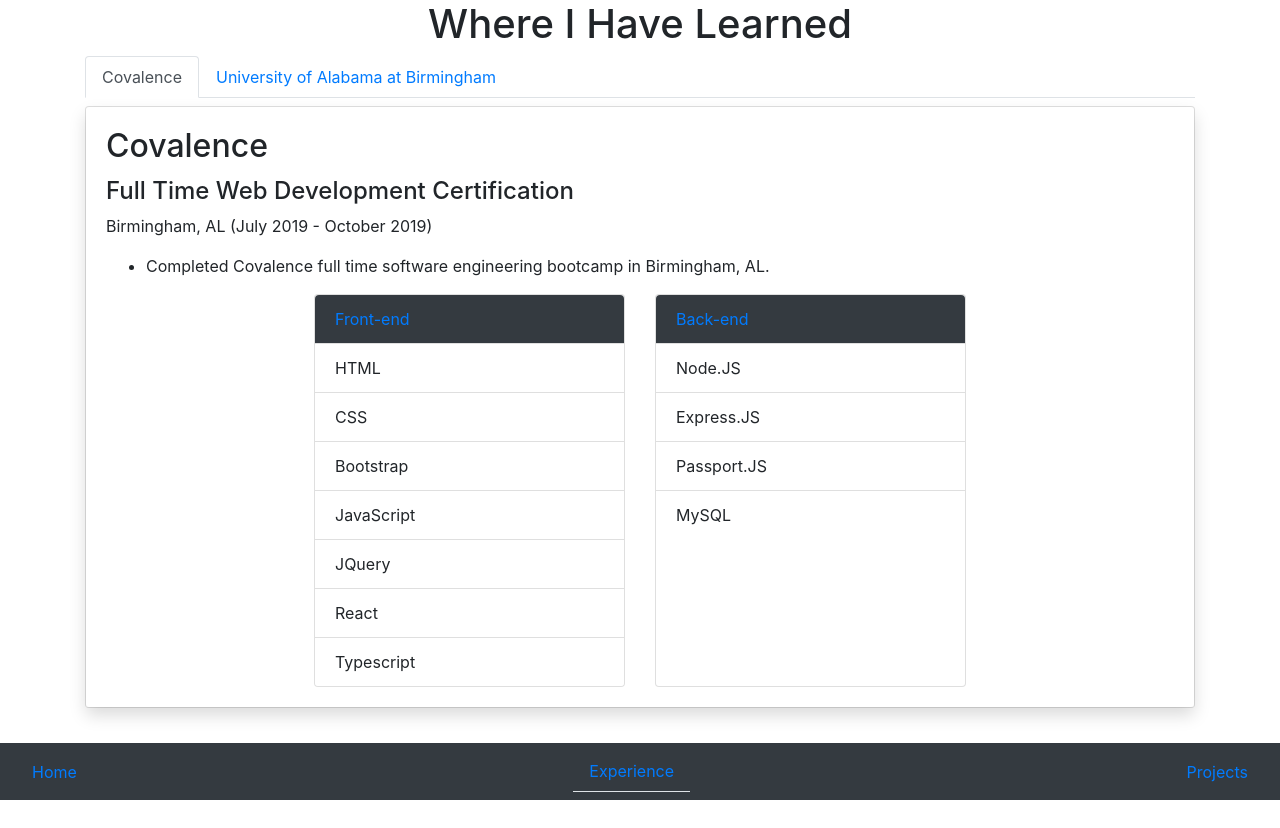
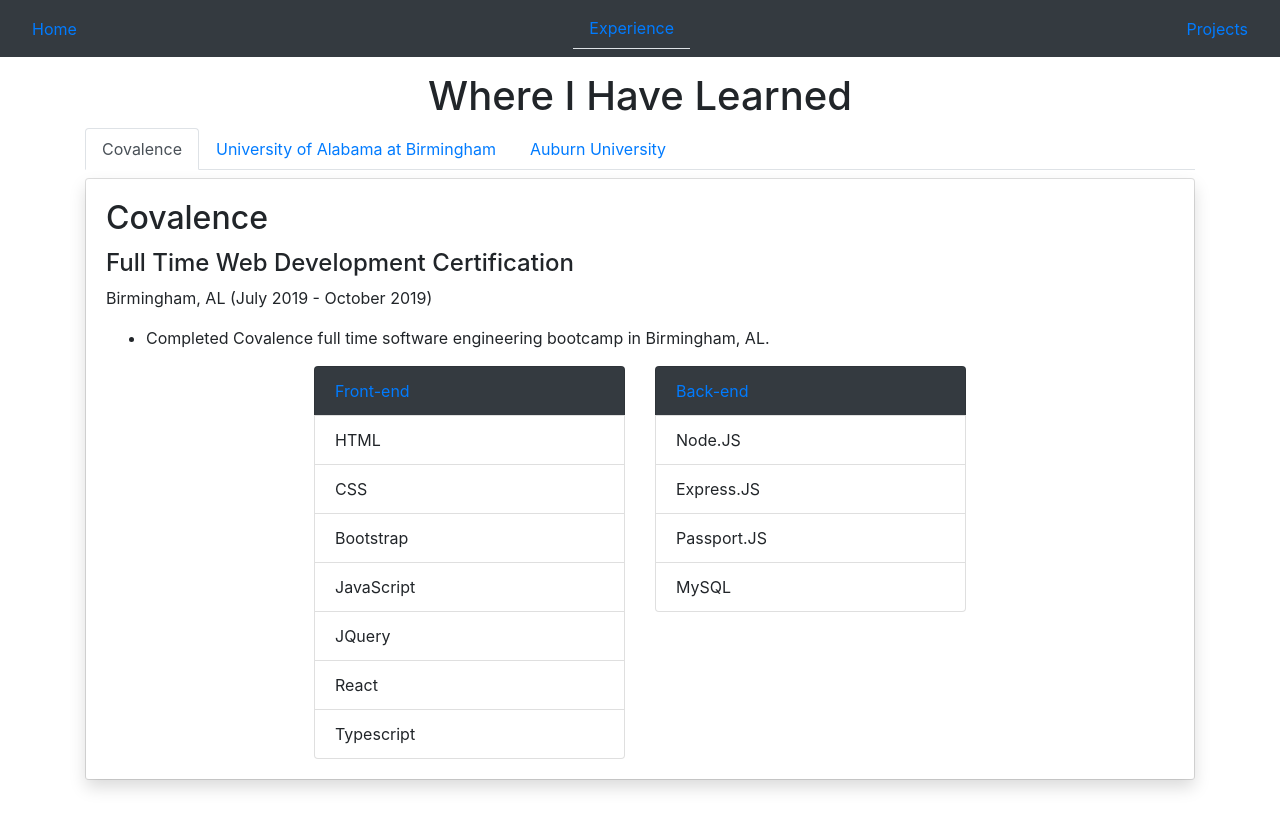
Before and after one commit to kvn35124/KAuer-portfolio, a React app: page /experience in a window 1280 px wide. Before the commit the page ends 800 px from the top, so only its background shows below. Built offline with nearby package versions, Linux system fonts and the light colour scheme.

Commit message:
updated Experience

```diff
--- a/src/client/Component/Navbar.tsx
+++ b/src/client/Component/Navbar.tsx
@@ -11,7 +11,7 @@
     }
 
     return (
-        <nav className="navbar fixed-bottom bg-dark">
+        <nav className="navbar fixed-top bg-dark mb-5">
             <NavLink exact to="/" className="nav-item nav-link" activeClassName="nav-item nav-link active font-bold border-bottom">Home</NavLink>
             <NavLink exact to="/experience" className="nav-item nav-link" activeClassName="nav-item nav-link active font-bold border-bottom">Experience</NavLink>
             <NavLink exact to="/work" className="nav-item nav-link" activeClassName="nav-item nav-link active font-bold border-bottom">Projects</NavLink>
--- a/src/client/Pages/Experience.tsx
+++ b/src/client/Pages/Experience.tsx
@@ -15,7 +15,11 @@
 
 
         return (
-            <main className="container">
+            <>
+                <div >
+                    <h5>....</h5>
+                </div>
+                <main className="container mt-5">
                     <section className="row">
                         <article className="col">
                             <div className="d-flex justify-content-center">
@@ -27,6 +31,9 @@
                                 </li>
                                 <li className="nav-item">
                                     <a className="nav-link" id="profile-tab" data-toggle="tab" href="#profile" role="tab" aria-controls="profile" aria-selected="false">University of Alabama at Birmingham</a>
+                                </li>
+                                <li className="nav-item">
+                                    <a className="nav-link" id="profile-tab2" data-toggle="tab" href="#profile2" role="tab" aria-controls="profile2" aria-selected="false">Auburn University</a>
                                 </li>
                             </ul>
                             <div className="tab-content" id="myTabContent">
@@ -41,8 +48,8 @@
                                             </ul>
                                             <div className="d-flex justify-content-around">
                                                 <div className="card-deck col-8 d-flex justify-content-between">
-                                                <div className="card" >
-                                                    <ul className="list-group list-group-flush">
+                                                    <div className="col">
+                                                        <ul className="list-group">
                                                             <li className="list-group-item bg-dark text-primary">Front-end </li>
                                                             <li className="list-group-item">HTML</li>
                                                             <li className="list-group-item">CSS</li>
@@ -53,8 +60,8 @@
                                                             <li className="list-group-item">Typescript</li>
                                                         </ul>
                                                     </div>
-                                                <div className="card" >
-                                                    <ul className="list-group list-group-flush">
+                                                    <div className="col" >
+                                                        <ul className="list-group">
                                                             <li className="list-group-item bg-dark text-primary">Back-end </li>
                                                             <li className="list-group-item">Node.JS</li>
                                                             <li className="list-group-item">Express.JS</li>
@@ -80,10 +87,23 @@
                                         </div>
                                     </div>
                                 </div>
+                                <div className="tab-pane fade" id="profile2" role="tabpanel" aria-labelledby="profile-tab2">
+                                    <div className="card m-2">
+                                        <div className="card-body shadow">
+                                            <h2 className="card-title">Auburn University</h2>
+                                            <h4>Master of Science in Computer Science</h4>
+                                            <p>Auburn, AL (2020 - Current)</p>
+                                            <ul>
+                                                <li>After completing Covalence bootcamp I decicded I wanted to further my knowledge and obtain a degree in Computer Science</li>
+                                            </ul>
+                                        </div>
+                                    </div>
+                                </div>
                             </div>
                         </article>
                     </section>
                 </main>
+            </>
         )
     }
 }
--- a/src/client/Pages/Home.tsx
+++ b/src/client/Pages/Home.tsx
@@ -6,7 +6,10 @@
     render() {
         return (
             <>
-                <main className="row">
+                <div >
+                    <h5>....</h5>
+                </div>
+                <main className="row mt-5">
                     <section className="col-6 ml-4">
                         <div>
                             <h1 className="display-4 font-weight-bolder">Kevin Auer</h1>
--- a/src/client/Pages/Work.tsx
+++ b/src/client/Pages/Work.tsx
@@ -7,7 +7,10 @@
     render() {
         return (
             <>
-                <div className="text-center">
+                <div >
+                    <h5>....</h5>
+                </div>
+                <div className="text-center mt-5">
                     <h1>My Projects</h1>
                 </div>
                 <main className="row justify-content-center">
@@ -18,11 +21,11 @@
                                 <p className="text-center">Event Master 3000 allows users to sign in and create events. Events can be edited or deleted and events are automatically deleted once the event date has passed.</p>
                                 <p className="text-center"><span className="badge badge-dark mx-1">React</span><span className="badge badge-dark mx-1">Node.JS</span><span className="badge badge-dark mx-1">Passport.JS</span><span className="badge badge-dark mx-1">MySQL</span><span className="badge badge-dark mx-1">Express.JS</span></p>
                                 <p><a href="https://github.com/kvn35124/calendar" className="badge border border-dark mx-1 text-dark">View Source Code</a><a href="https://frozen-earth-52489.herokuapp.com/" className="badge border border-dark mx-1 text-dark">View Live</a></p>
-                                <div>
-                                    <img className="pic p-3" src="images/register.png" alt="" height="525" width="525" />
-                                    <img className="pic p-3" src="images/login.png" alt="" height="525" width="525" />
-                                    <img className="pic p-3" src="images/admin.png" alt="" height="525" width="525" />
-                                    <img className="pic p-3" src='images/events.png' alt="" height="525" width="525" />
+                                <div className="justify-content-center">
+                                    <img className="pic p-3 img-fluid img-thumbnail col-5" src="images/register.png" alt="" />
+                                    <img className="pic p-3 img-fluid img-thumbnail col-5" src="images/login.png" alt="" />
+                                    <img className="pic p-3 img-fluid img-thumbnail col-6" src="images/admin.png" alt="" />
+                                    <img className="pic p-3 img-fluid img-thumbnail col-6" src='images/events.png' alt="" />
                                 </div>
                             </div>
                         </div>
@@ -32,9 +35,9 @@
                                 <p className="text-center">Event Master 3000 allows users to sign in and create events. Events can be edited or deleted and events are automatically deleted once the event date has passed.</p>
                                 <p className="text-center"><span className="badge badge-dark mx-1">React</span><span className="badge badge-dark mx-1">Node.JS</span><span className="badge badge-dark mx-1">Passport.JS</span><span className="badge badge-dark mx-1">MySQL</span><span className="badge badge-dark mx-1">Express.JS</span></p>
                                 <p><a href="https://github.com/kvn35124/calendar" className="badge border border-dark mx-1 text-dark">View Source Code</a><a href="https://frozen-earth-52489.herokuapp.com/" className="badge border border-dark mx-1 text-dark">View Live</a></p>
-                                <div>
+                                <div className="justify-content-center">
                                     <img className="pic p-3" src="images/register.png" alt="" height="525" width="525" />
-                                    <img className="pic p-3" src="images/login.png" alt="" height="525" width="525" />
+                                    <img className="pic p-3" src="images/loginphoto.png" alt="" height="525" width="525" />
                                     <img className="pic p-3" src="images/admin.png" alt="" height="525" width="525" />
                                     <img className="pic p-3" src='images/events.png' alt="" height="525" width="525" />
                                 </div>
```
Also changed, not shown: public/images/loginphoto.png (added). Lines whose indentation alone changed are shown as unchanged.
